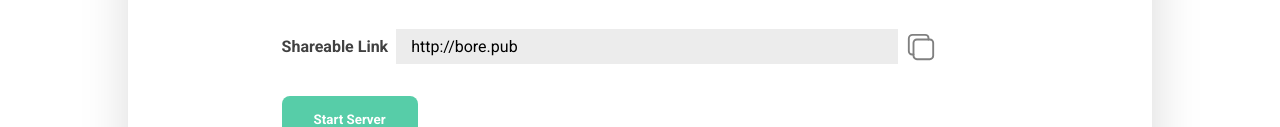
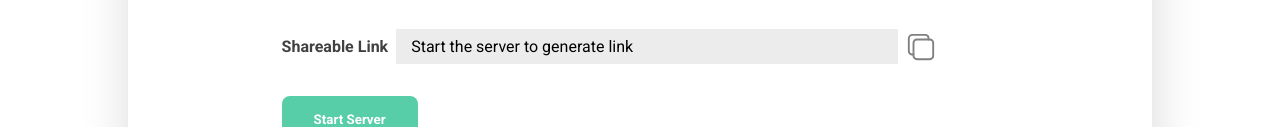
Before and after one commit to SuryawanshiAditya/LocalServer-GUI, a website: page src/client/index.html in a window 1280 px wide. Shown: the part 528-655 px from the top of the page. Drawn offline with Linux system fonts and the light colour scheme.

Commit message:
update link placeholder

```diff
--- a/src/client/index.html
+++ b/src/client/index.html
@@ -54,7 +54,7 @@
         <div class="link">
           <label for="shareable-link">Shareable Link</label>
           <div class="link-wrapper">
-            <span id="shareable-link">http://bore.pub</span>
+            <span id="shareable-link">Start the server to generate link</span>
           </div>
           <img src="assets/copy-icon.svg" alt="copy icon" />
         </div>
```
